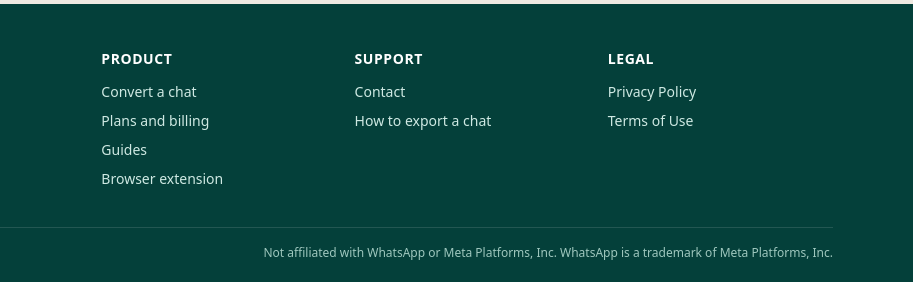
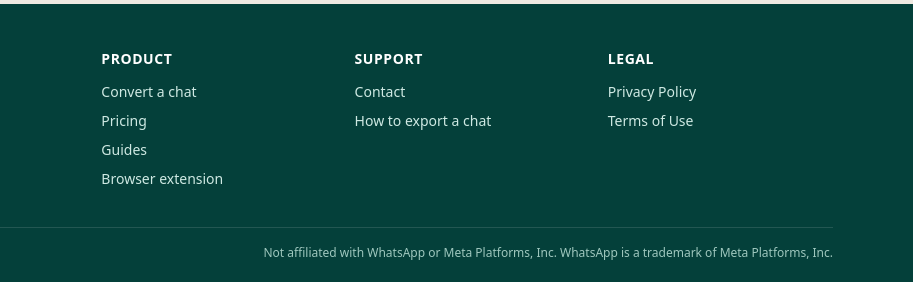
Before and after one commit to Zeeshan-78/Chat-Printer, a browser extension: page public/guides/print-whatsapp-conversation.html in a window 1280 px wide. Shown: the part 1111-1393 px from the top of the page, 367-1280 px from the left. Drawn offline with Linux system fonts and the light colour scheme.

Commit message:
update user cotection

```diff
--- a/public/guides/print-whatsapp-conversation.html
+++ b/public/guides/print-whatsapp-conversation.html
@@ -21,7 +21,7 @@
 <p>A conversation includes other people. Print only what you have the right to use, and do not share it in ways that could harm them. If you need a printout for an office, court or company, ask them what format they accept; a printed export is not a guarantee that it will be accepted.</p>
 <p><a class="cta" href="/#tool">Open Chat Printer</a></p></main>
 <footer class="ftr"><div class="ftr-grid"><div class="ftr-brand"><a class="logo" href="/"><img src="/img/logo-icon-white.png" alt="" width="40" height="28"><span class="wm"><b>CHAT</b>PRINTER</span></a><p>Turn WhatsApp chats into PDF, PNG and HTML. Private by design: conversion happens in your browser.</p></div>
-<div><h4>Product</h4><a href="/">Convert a chat</a><a href="/#billing">Plans and billing</a><a href="/guides">Guides</a><a href="/extension">Browser extension</a></div>
+<div><h4>Product</h4><a href="/">Convert a chat</a><a href="/#billing">Pricing</a><a href="/guides">Guides</a><a href="/extension">Browser extension</a></div>
 <div><h4>Support</h4><a href="/#contact">Contact</a><a href="/guides/export-whatsapp-chat-to-pdf">How to export a chat</a></div>
 <div><h4>Legal</h4><a href="/privacy">Privacy Policy</a><a href="/terms">Terms of Use</a></div></div>
 <div class="ftr-bot"><span>© 2026 Chat Printer</span><span>Not affiliated with WhatsApp or Meta Platforms, Inc. WhatsApp is a trademark of Meta Platforms, Inc.</span></div></footer>
```
